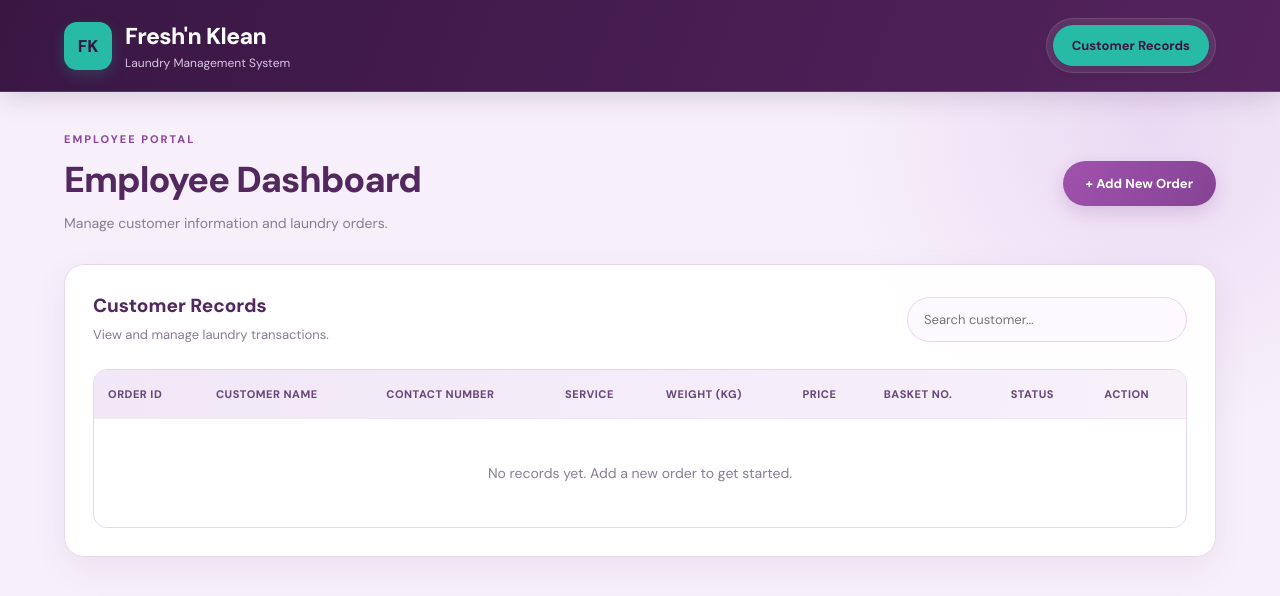
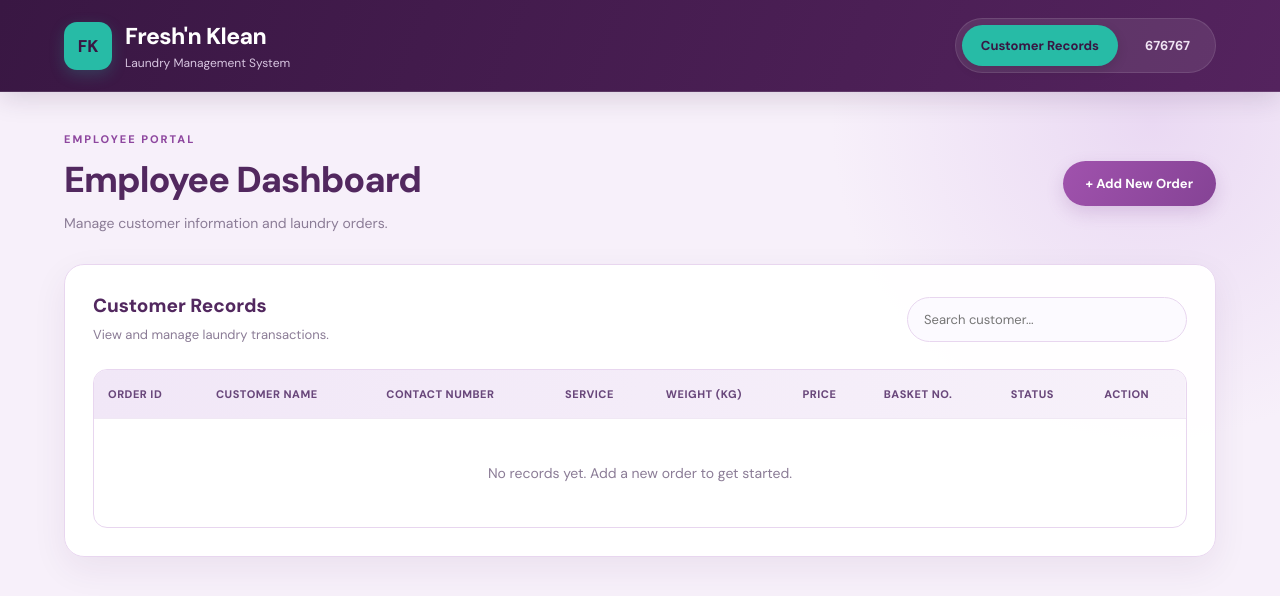
Before and after one commit to rinabelle/Laundry-shop-app, a plain HTML site: page frontend/employee.html in a window 1280 px wide. Drawn offline with Linux system fonts and the light colour scheme.

Commit message:
temporary 676767

```diff
--- a/frontend/employee.html
+++ b/frontend/employee.html
@@ -23,7 +23,7 @@
 
         <nav class="navigation">
             <a href="#records" class="active">Customer Records</a>
-
+            <a href="admin.html">676767</a>
         </nav>
     </header>
 
```
